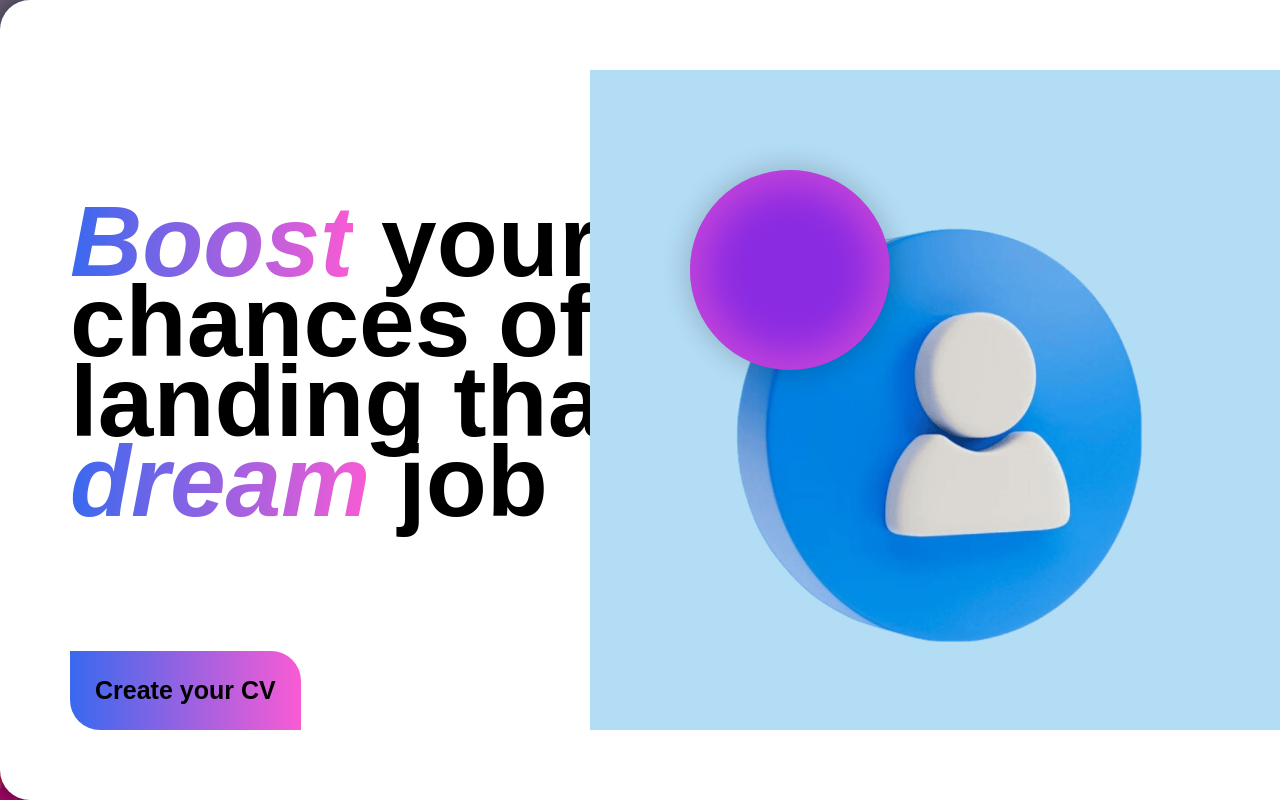
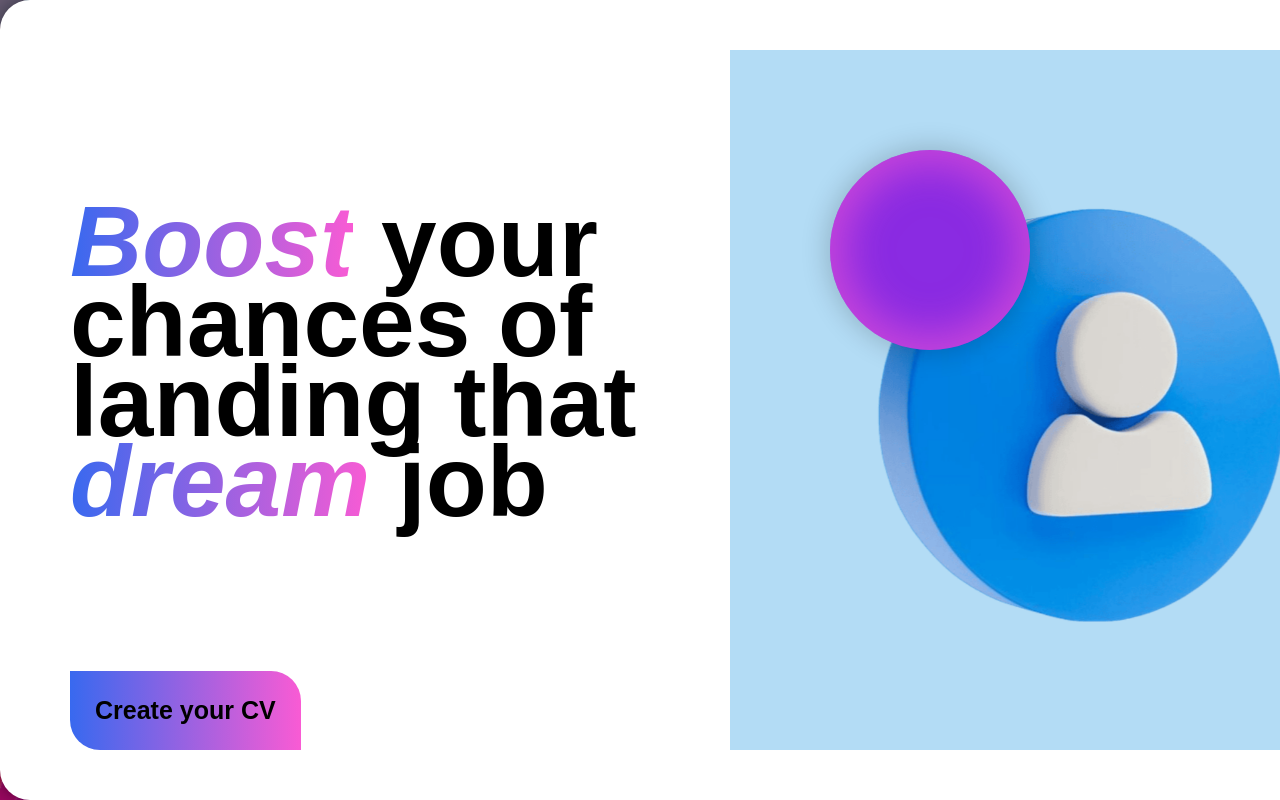
Before and after one commit to eveek/cv-app, a React (Vite) app: page / in a window 1280 px wide. Built offline with nearby package versions, Linux system fonts and the light colour scheme; a web font is replaced by a local one.

Commit message:
second commit

```diff
--- a/src/App.jsx
+++ b/src/App.jsx
@@ -1,19 +1,36 @@
-// import { useState } from 'react'
-import './App.css'
+import { useState } from 'react'
+import './pageOne.css'
+
 
 function App() {
+
+  function closeLandingPage () {
+    const page = document.querySelector(".page");
+    page.style.top = "-1000px"
+  }
 
   return (
     <>
       <div className="landingMessage">
-        <div className='One'>
-          <div className="logo"></div>
-          <h1 className='hOne'><span>Boost</span> your chances of landing that <span>dream</span> job</h1>
-          <button className='lBtn'>Create your CV</button>
+        <div className='page'>
+          <div className="pageOne">
+            <div className='One'>
+              <div className="logo"></div>
+              <h1 className='hOne'><span>Boost</span> your chances of landing that <span>dream</span> job</h1>
+              <button
+              className='lBtn'
+              id='landingBtn'
+              onClick={closeLandingPage}
+              >Create your CV</button>
+            </div>
+            <div className='Two'>
+            <div className="lImg swing"></div>
+            <div className="lImg2"></div>
+            </div>
+          </div>
+          <div className="pageTwo">
         </div>
-        <div className='Two'>
-        <div className="lImg"></div>
-        <div className="lImg2"></div>
+
         </div>
       </div>
     </>
--- a/src/App.css
+++ b/src/pageOne.css
@@ -10,21 +10,46 @@
   background: url(./assets/triangles-1430105_1280.png) no-repeat;
   background-size: cover;
   position: fixed;
-  /* font-family: 'Bodoni Moda', serif; */
   font-family: 'Afacad', sans-serif;
 }
 
 .landingMessage{
-  height: 50rem;
-  width: 85rem;
+  height: 800px;
+  width: 1500px;
   margin: auto;
   border-radius: 30px;
   background-color: white;
   box-shadow: 0 0 18px 0px #00000076;
-  padding: 70px;
   box-sizing: border-box;
+  display: grid;
+  place-items: center;
+  position: relative;
+  overflow: hidden;
+}
+
+.page{
+  height: 800px;
+  width: 1360px;
+  margin: auto;
+  border-radius: 30px;
+  box-sizing: border-box;
+  position: absolute;
+  top: 0px;
+  transition: top .5s;
+}
+
+.pageOne{
   display: flex;
+  flex-direction: row;
   justify-content: space-between;
+  margin-top: 50px;
+}
+
+.pageTwo{
+  width: 100%;
+  height: 100%;
+  background-color: aquamarine;
+  margin-top: 250px;
 }
 
 .logo{
@@ -107,3 +132,21 @@ button.lBtn:hover{
     animation: logo-spin infinite 20s linear;
   }
 }
+
+.swing {
+  animation: swing ease-in-out 1s infinite alternate;
+  transform-origin: center -20px;
+  float: left;
+  /* box-shadow: 5px 5px 10px rgba(0, 0, 0, 0.5); */
+}
+
+
+@keyframes swing {
+  0% {
+    transform: rotate(3deg);
+  }
+
+  100% {
+    transform: rotate(-3deg);
+  }
+}
```
Also changed, not shown: src/pageTwo.css (added).
